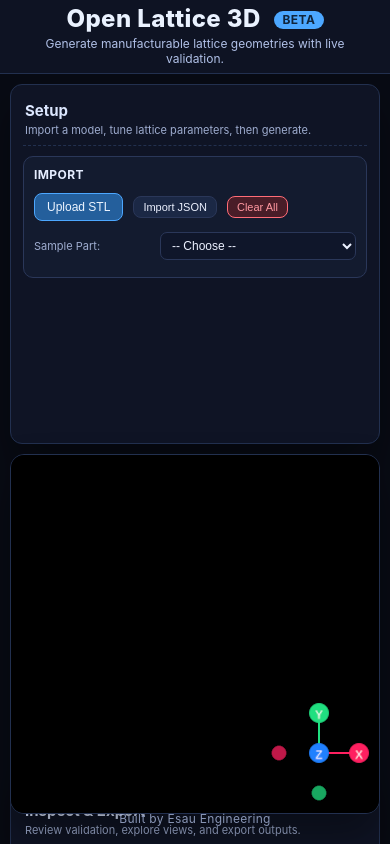
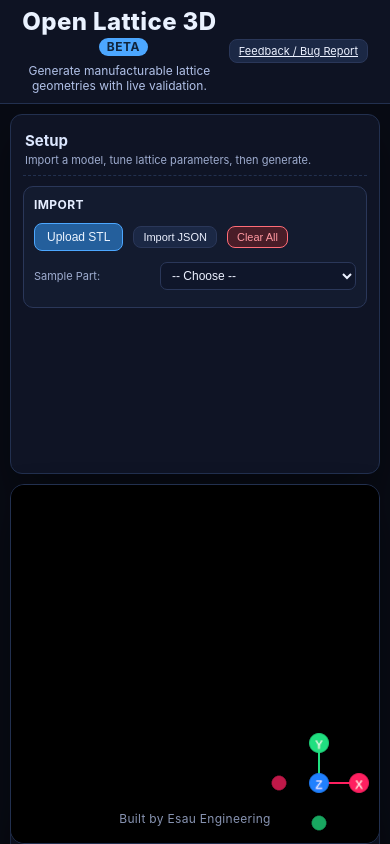
Before and after one commit to esaueng/OpenLattice3D, a React (Vite) app: page / in a window 390 px wide. Built offline with nearby package versions, Linux system fonts and the light colour scheme.

Commit message:
Add feedback/bug report button in top bar

```diff
--- a/src/App.css
+++ b/src/App.css
@@ -46,7 +46,7 @@
   flex-shrink: 0;
   display: flex;
   align-items: center;
-  justify-content: center;
+  justify-content: space-between;
   text-align: center;
   padding: 10px 18px;
   border-bottom: 1px solid var(--border-soft);
@@ -79,6 +79,17 @@
   box-shadow: none;
 }
 
+
+.app-topbar > div {
+  flex: 1;
+  text-align: center;
+  margin-left: 140px;
+}
+
+.feedback-link {
+  margin: 0;
+  white-space: nowrap;
+}
 .app-topbar p {
   margin-top: 5px;
   color: #b1c1e8;
@@ -570,3 +581,21 @@
     overflow: auto;
   }
 }
+
+
+@media (max-width: 900px) {
+  .app-topbar {
+    height: auto;
+    flex-wrap: wrap;
+    justify-content: center;
+    gap: 8px;
+  }
+
+  .app-topbar > div {
+    margin-left: 0;
+  }
+
+  .feedback-link {
+    margin-bottom: 4px;
+  }
+}
--- a/src/App.tsx
+++ b/src/App.tsx
@@ -17,6 +17,14 @@
           <h1>Open Lattice 3D <span className="beta-pill">beta</span></h1>
           <p>Generate manufacturable lattice geometries with live validation.</p>
         </div>
+        <a
+          className="btn btn-small feedback-link"
+          href="https://form.esauengineering.com/feedback-openlattice3d"
+          target="_blank"
+          rel="noreferrer"
+        >
+          Feedback / Bug Report
+        </a>
       </header>
       <div className="app">
         <LeftPanel />
```
